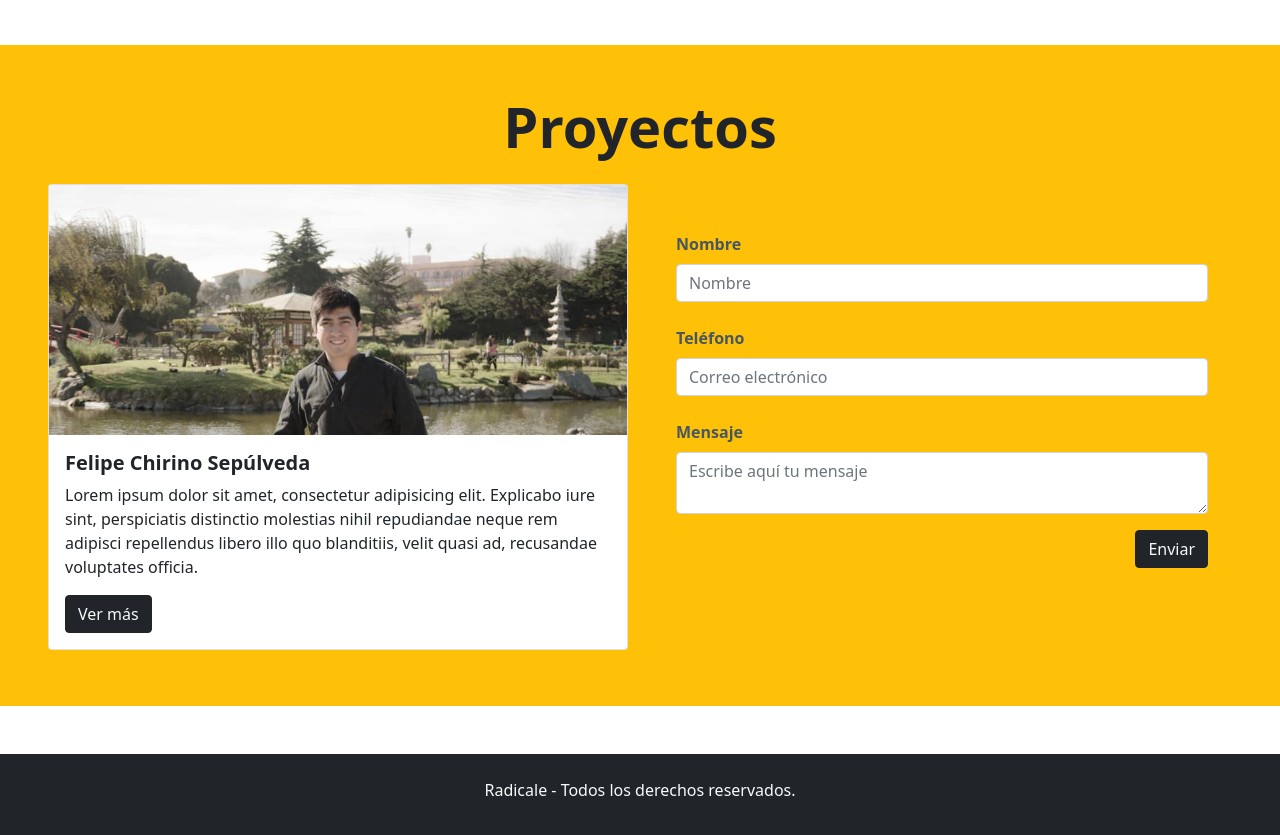
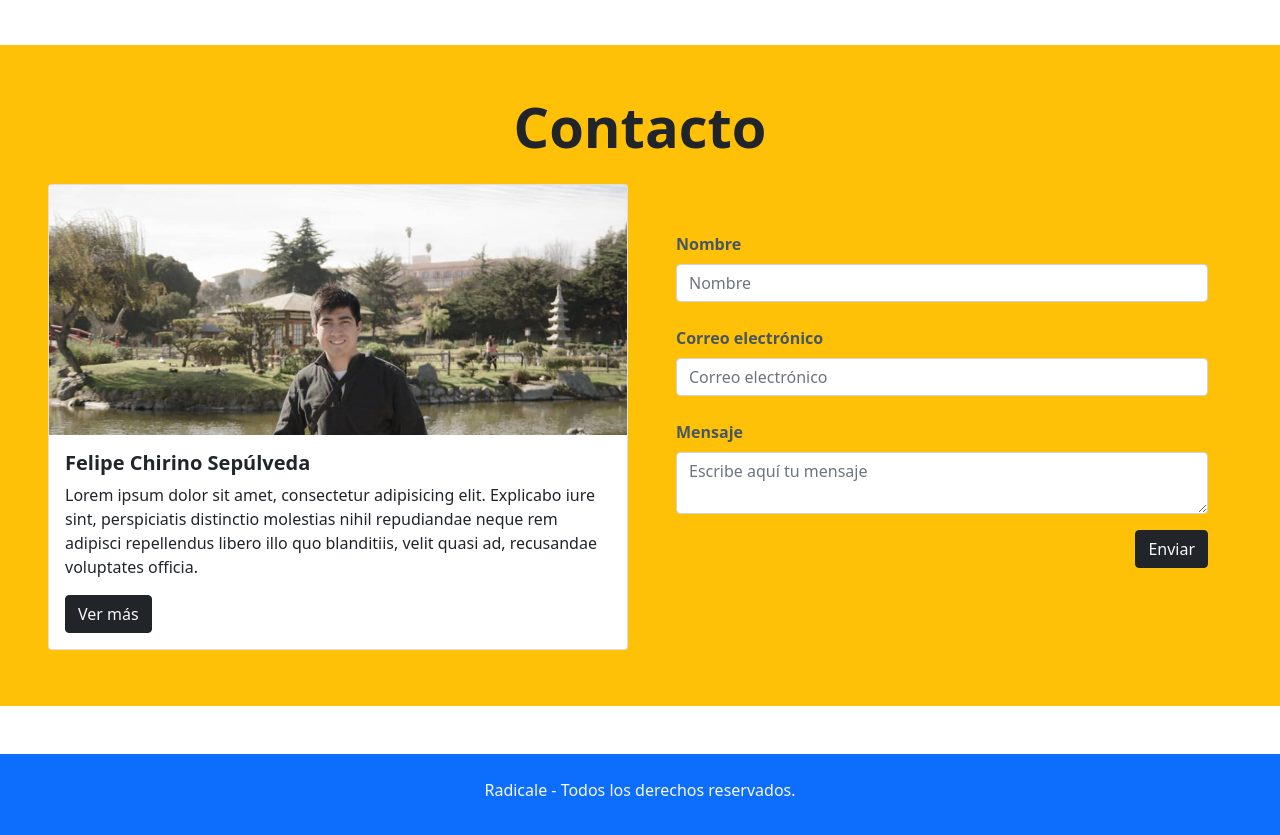
Before and after one commit to HunterChile/hunterchile.github.io, a plain HTML site: page index.html in a window 1280 px wide. Shown: the part 1941-2776 px from the top of the page. Drawn offline with nearby package versions, Linux system fonts and the light colour scheme.

Commit message:
modificacion 1, 2, 4, 3 no lo enocntre

```diff
--- a/index.html
+++ b/index.html
@@ -36,10 +36,10 @@
                     <a class="nav-link active" aria-current="page" href="#">Home</a>
                 </li>
                 <li class="nav-item">
-                    <a class="nav-link" href="#">Portafolio</a>
+                    <a class="nav-link" href="#">fotografías</a>
                 </li>
                 <li class="nav-item">
-                    <a class="nav-link" href="#">Portafolio 2</a>
+                    <a class="nav-link" href="#">fotografías 2</a>
                 </li>
                 <li class="nav-item">
                     <a class="nav-link">Productos</a>
@@ -204,7 +204,7 @@
 
 <!-- Cambiar el texto h2 proyectos por contacto -->
 
-        <h2 class="display-4 fw-bold text-center text-dark mb-3">Proyectos</h2>
+        <h2 class="display-4 fw-bold text-center text-dark mb-3">Contacto</h2>
 
         <div class="row">
             <div class="col-12 col-md-6 py-2">
@@ -244,7 +244,7 @@
                         </div>
 
                         <div class="form-group mb-4">
-                            <label class="mb-2">Teléfono</label>
+                            <label class="mb-2">Correo electrónico</label>
                             <input class="form-control" placeholder="Correo electrónico" />
                         </div>
 
@@ -265,7 +265,7 @@
 
 <!-- N° 4 Cambiar el fondo del footer por azul -->
 
-    <footer class="bg-dark text-center text-light p-4">
+    <footer class="bg-primary text-center text-light p-4">
         <p class="mb-3">Radicale - Todos los derechos reservados.</p>
     </footer>
 
```
